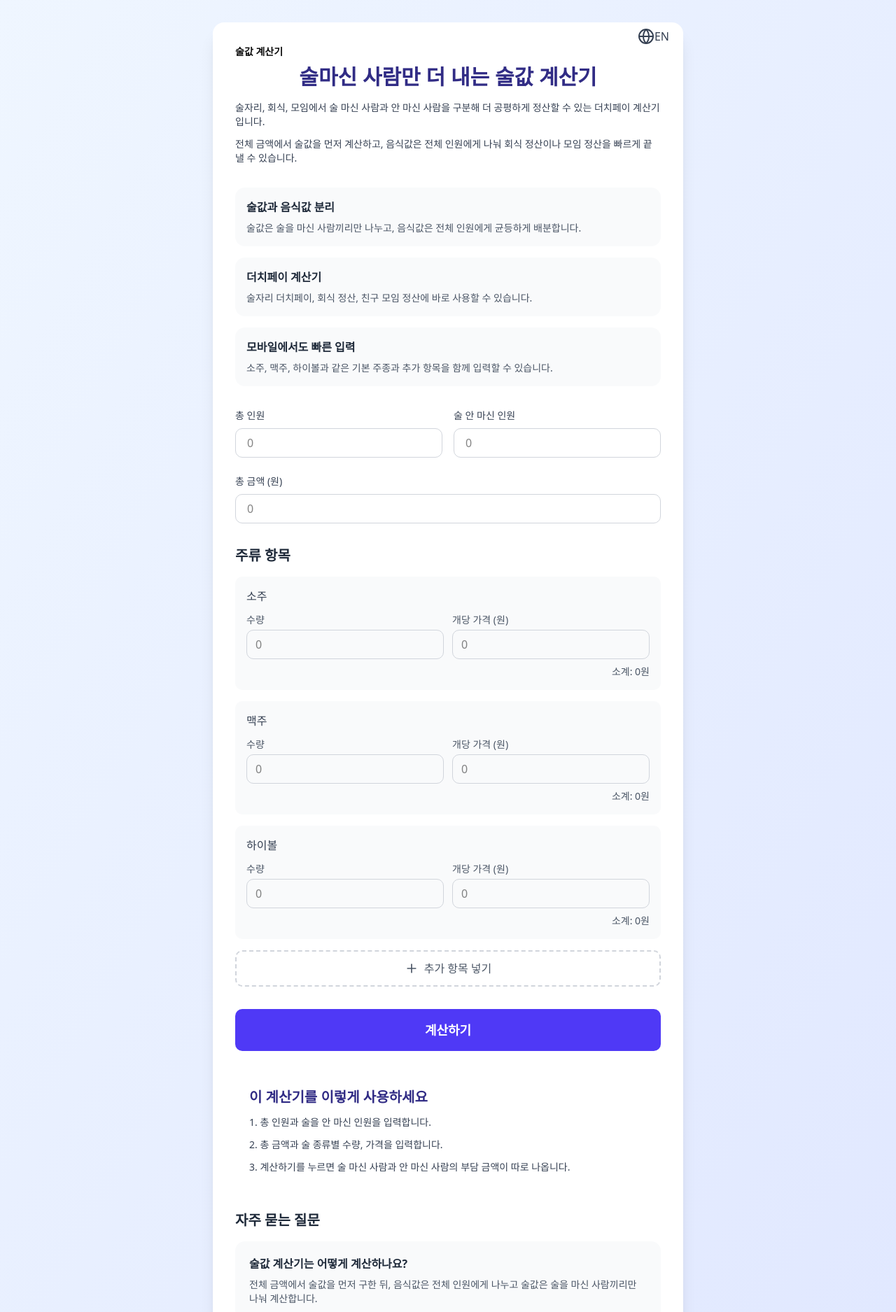
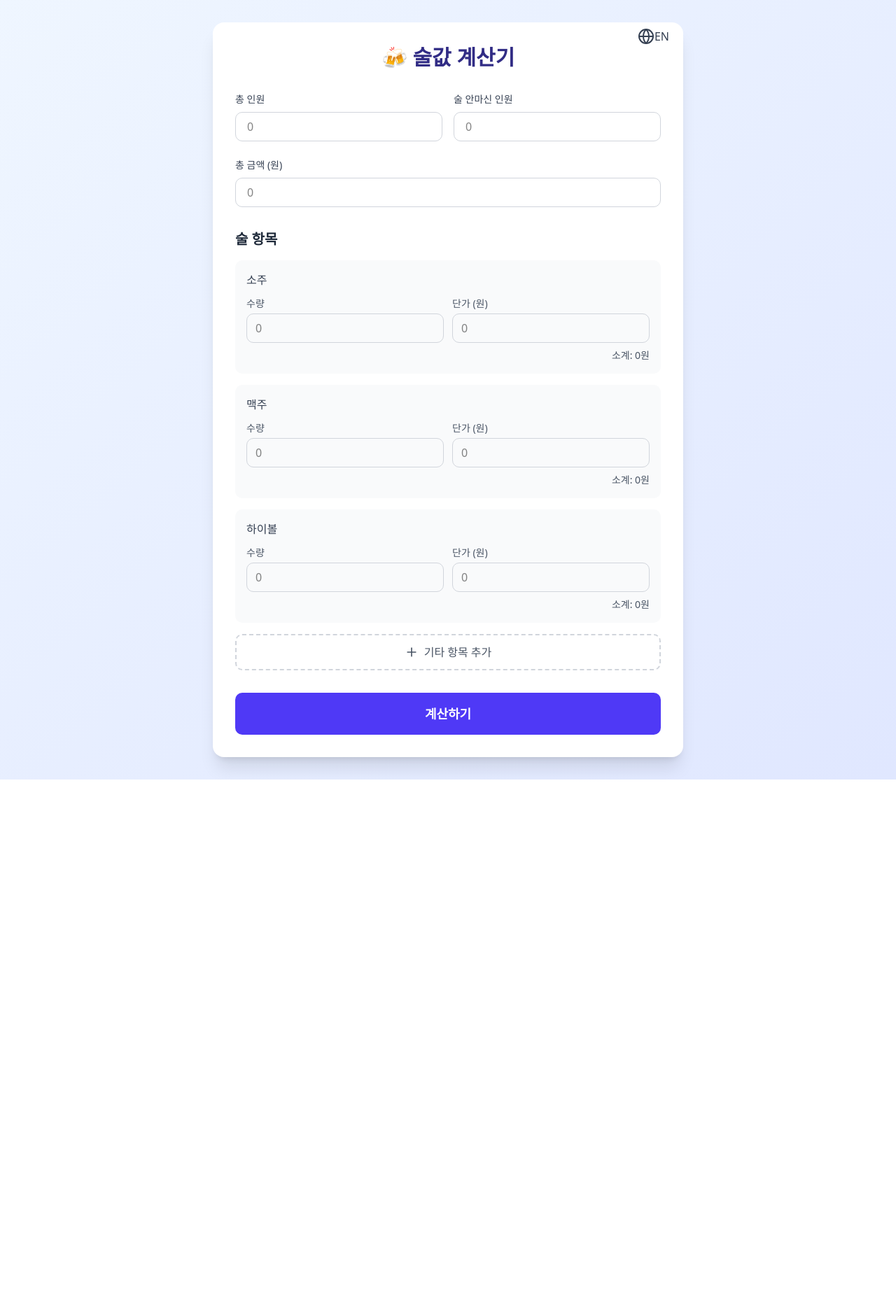
Before and after one commit to ddunho/drinkornot, a React (Vite) app: page / in a window 1280 px wide. Shown: the top 1875 px of the page at 70% size. After the commit the page ends 1114 px from the top, so only its background shows below. Built offline with nearby package versions, Linux system fonts and the light colour scheme.

Commit message:
다시 복귀

```diff
--- a/src/App.tsx
+++ b/src/App.tsx
@@ -1,7 +1,16 @@
 import { useState } from 'react';
-import { Globe, Plus, Trash2 } from 'lucide-react';
+import { Plus, Trash2, Globe } from 'lucide-react';
 
-interface Item {
+// 테스트
+
+interface DrinkItem {
+  id: string;
+  name: string;
+  quantity: number;
+  price: number;
+}
+
+interface CustomItem {
   id: string;
   name: string;
   quantity: number;
@@ -12,177 +21,124 @@ type Language = 'ko' | 'en';
 
 const translations = {
   ko: {
-    pageTitle: '술값 계산기',
-    heroTitle: '술마신 사람만 더 내는 술값 계산기',
-    heroDescription:
-      '술자리, 회식, 모임에서 술 마신 사람과 안 마신 사람을 구분해 더 공평하게 정산할 수 있는 더치페이 계산기입니다.',
-    heroDescription2:
-      '전체 금액에서 술값을 먼저 계산하고, 음식값은 전체 인원에게 나눠 회식 정산이나 모임 정산을 빠르게 끝낼 수 있습니다.',
-    feature1Title: '술값과 음식값 분리',
-    feature1Body: '술값은 술을 마신 사람끼리만 나누고, 음식값은 전체 인원에게 균등하게 배분합니다.',
-    feature2Title: '더치페이 계산기',
-    feature2Body: '술자리 더치페이, 회식 정산, 친구 모임 정산에 바로 사용할 수 있습니다.',
-    feature3Title: '모바일에서도 빠른 입력',
-    feature3Body: '소주, 맥주, 하이볼과 같은 기본 주종과 추가 항목을 함께 입력할 수 있습니다.',
+    title: '🍻 술값 계산기',
     totalPeople: '총 인원',
-    nonDrinkers: '술 안 마신 인원',
+    nonDrinkers: '술 안마신 인원',
     totalAmount: '총 금액 (원)',
-    drinkItems: '주류 항목',
+    drinkItems: '술 항목',
     soju: '소주',
     beer: '맥주',
     highball: '하이볼',
     quantity: '수량',
-    unitPrice: '개당 가격 (원)',
+    unitPrice: '단가 (원)',
     subtotal: '소계',
-    itemName: '항목 이름',
-    itemPlaceholder: '예) 칵테일, 와인, 안주 추가금',
-    addCustomItem: '추가 항목 넣기',
+    itemName: '항목명',
+    itemPlaceholder: '예: 와인, 칵테일 등',
+    addCustomItem: '기타 항목 추가',
     calculate: '계산하기',
-    result: '계산 결과',
-    totalDrinkCost: '총 술값',
-    foodCost: '음식값',
-    drinkers: '술 마신 사람',
-    nonDrinkersLabel: '술 안 마신 사람',
+    result: '💰 계산 결과',
+    totalDrinkCost: '총 술 금액:',
+    foodCost: '음식 금액:',
+    drinkers: '🍺 술 마신 사람',
+    nonDrinkersLabel: '🥤 술 안마신 사람',
     people: '명',
     won: '원',
     alertTotalPeople: '총 인원을 입력해주세요.',
-    alertNonDrinkers: '술 안 마신 인원은 총 인원보다 많을 수 없습니다.',
-    howTitle: '이 계산기를 이렇게 사용하세요',
-    how1: '총 인원과 술을 안 마신 인원을 입력합니다.',
-    how2: '총 금액과 술 종류별 수량, 가격을 입력합니다.',
-    how3: '계산하기를 누르면 술 마신 사람과 안 마신 사람의 부담 금액이 따로 나옵니다.',
-    faqTitle: '자주 묻는 질문',
-    faq1Q: '술값 계산기는 어떻게 계산하나요?',
-    faq1A:
-      '전체 금액에서 술값을 먼저 구한 뒤, 음식값은 전체 인원에게 나누고 술값은 술을 마신 사람끼리만 나눠 계산합니다.',
-    faq2Q: '더치페이 계산기와 무엇이 다른가요?',
-    faq2A:
-      '일반 더치페이는 모두 같은 금액을 내지만, 이 계산기는 술을 마신 사람과 안 마신 사람을 구분해 더 공평하게 정산합니다.',
-    faq3Q: '회식 정산이나 모임 정산에도 쓸 수 있나요?',
-    faq3A:
-      '회식, 친구 모임, 동호회 모임, 술자리처럼 술값을 구분해야 하는 대부분의 상황에서 바로 사용할 수 있습니다.',
+    alertNonDrinkers: '술 안마신 인원은 총 인원보다 클 수 없습니다.',
   },
   en: {
-    pageTitle: 'Drink Bill Calculator',
-    heroTitle: 'Drink Bill Calculator for Fair Split',
-    heroDescription:
-      'Split bills fairly between drinkers and non-drinkers for parties, team dinners, and casual gatherings.',
-    heroDescription2:
-      'Calculate drink costs first, then split the remaining food cost across everyone for a quick and fair result.',
-    feature1Title: 'Separate drinks and food',
-    feature1Body: 'Drink costs are shared only by drinkers, while food costs are split across the whole group.',
-    feature2Title: 'Useful bill splitter',
-    feature2Body: 'Use it for group dinners, parties, and any gathering where drink costs should be separated.',
-    feature3Title: 'Quick mobile input',
-    feature3Body: 'Add default drink types and custom items with quantity and unit price.',
+    title: '🍻 Drink Bill Splitter',
     totalPeople: 'Total People',
     nonDrinkers: 'Non-Drinkers',
-    totalAmount: 'Total Amount',
+    totalAmount: 'Total Amount ($)',
     drinkItems: 'Drink Items',
-    soju: 'Soju',
-    beer: 'Beer',
-    highball: 'Highball',
+    soju: 'Beer',
+    beer: 'Wine',
+    highball: 'Whiskey',
     quantity: 'Quantity',
-    unitPrice: 'Unit Price',
+    unitPrice: 'Unit Price ($)',
     subtotal: 'Subtotal',
     itemName: 'Item Name',
-    itemPlaceholder: 'ex) Cocktail, Wine',
+    itemPlaceholder: 'ex) Cocktail',
     addCustomItem: 'Add Custom Item',
     calculate: 'Calculate',
-    result: 'Result',
-    totalDrinkCost: 'Total Drink Cost',
-    foodCost: 'Food Cost',
-    drinkers: 'Drinkers',
-    nonDrinkersLabel: 'Non-Drinkers',
+    result: '💰 Calculation Result',
+    totalDrinkCost: 'Total Drink Cost:',
+    foodCost: 'Food Cost:',
+    drinkers: '🍺 Drinkers',
+    nonDrinkersLabel: '🥤 Non-Drinkers',
     people: 'people',
-    won: '',
+    won: ' dollars',
     alertTotalPeople: 'Please enter the total number of people.',
     alertNonDrinkers: 'Non-drinkers cannot exceed total people.',
-    howTitle: 'How to use this calculator',
-    how1: 'Enter the total number of people and non-drinkers.',
-    how2: 'Enter the total amount, drink quantities, and prices.',
-    how3: 'Press calculate to see separate totals for drinkers and non-drinkers.',
-    faqTitle: 'FAQ',
-    faq1Q: 'How does this calculator work?',
-    faq1A:
-      'It calculates the total drink cost first, splits food cost across everyone, and then shares drink cost only among drinkers.',
-    faq2Q: 'How is it different from a normal split bill calculator?',
-    faq2A:
-      'A normal split divides everything equally, but this calculator separates drinkers and non-drinkers for a fairer result.',
-    faq3Q: 'Can I use it for work dinners or group outings?',
-    faq3A:
-      'Yes. It works well for team dinners, parties, and any group outing where drink costs need to be separated.',
   },
-} as const;
-
-const defaultDrinks: Item[] = [
-  { id: 'soju', name: 'soju', quantity: 0, price: 0 },
-  { id: 'beer', name: 'beer', quantity: 0, price: 0 },
-  { id: 'highball', name: 'highball', quantity: 0, price: 0 },
-];
+};
 
 export default function App() {
   const [language, setLanguage] = useState<Language>('ko');
-  const [totalPeople, setTotalPeople] = useState(0);
-  const [nonDrinkers, setNonDrinkers] = useState(0);
-  const [totalAmount, setTotalAmount] = useState(0);
-  const [drinks, setDrinks] = useState<Item[]>(defaultDrinks);
-  const [customItems, setCustomItems] = useState<Item[]>([]);
+  const [totalPeople, setTotalPeople] = useState<number>(0);
+  const [nonDrinkers, setNonDrinkers] = useState<number>(0);
+  const [totalAmount, setTotalAmount] = useState<number>(0);
+
+  const [drinks, setDrinks] = useState<DrinkItem[]>([
+    { id: 'soju', name: 'soju', quantity: 0, price: 0 },
+    { id: 'beer', name: 'beer', quantity: 0, price: 0 },
+    { id: 'highball', name: 'highball', quantity: 0, price: 0 },
+  ]);
+
+  const [customItems, setCustomItems] = useState<CustomItem[]>([]);
   const [showResult, setShowResult] = useState(false);
 
   const t = translations[language];
-  const formatter = new Intl.NumberFormat(language === 'ko' ? 'ko-KR' : 'en-US');
-
-  const formatCurrency = (value: number) => {
-    if (language === 'ko') {
-      return `${formatter.format(value)}${t.won}`;
-    }
-
-    return `$${formatter.format(value)}`;
-  };
 
   const toggleLanguage = () => {
-    setLanguage((prev) => (prev === 'ko' ? 'en' : 'ko'));
+    setLanguage(prev => prev === 'ko' ? 'en' : 'ko');
   };
 
   const addCustomItem = () => {
-    setCustomItems((prev) => [
-      ...prev,
-      { id: Date.now().toString(), name: '', quantity: 0, price: 0 },
-    ]);
+    const newItem: CustomItem = {
+      id: Date.now().toString(),
+      name: '',
+      quantity: 0,
+      price: 0,
+    };
+    setCustomItems([...customItems, newItem]);
   };
 
   const removeCustomItem = (id: string) => {
-    setCustomItems((prev) => prev.filter((item) => item.id !== id));
+    setCustomItems(customItems.filter(item => item.id !== id));
   };
 
-  const updateCustomItem = (id: string, field: keyof Item, value: string | number) => {
-    setCustomItems((prev) =>
-      prev.map((item) => (item.id === id ? { ...item, [field]: value } : item)),
-    );
+  const updateCustomItem = (id: string, field: keyof CustomItem, value: string | number) => {
+    setCustomItems(customItems.map(item =>
+      item.id === id ? { ...item, [field]: value } : item
+    ));
   };
 
   const updateDrink = (id: string, field: 'quantity' | 'price', value: number) => {
-    setDrinks((prev) =>
-      prev.map((drink) => (drink.id === id ? { ...drink, [field]: value } : drink)),
-    );
+    setDrinks(drinks.map(drink =>
+      drink.id === id ? { ...drink, [field]: value } : drink
+    ));
   };
 
   const calculateTotal = () => {
-    const drinkTotal = drinks.reduce((sum, drink) => sum + drink.quantity * drink.price, 0);
-    const customTotal = customItems.reduce((sum, item) => sum + item.quantity * item.price, 0);
+    const drinkTotal = drinks.reduce((sum, drink) => sum + (drink.quantity * drink.price), 0);
+    const customTotal = customItems.reduce((sum, item) => sum + (item.quantity * item.price), 0);
     const totalDrinkCost = drinkTotal + customTotal;
+
     const foodCost = totalAmount - totalDrinkCost;
     const drinkers = totalPeople - nonDrinkers;
     const foodPerPerson = totalPeople > 0 ? foodCost / totalPeople : 0;
     const drinkPerPerson = drinkers > 0 ? totalDrinkCost / drinkers : 0;
+    const drinkerTotal = foodPerPerson + drinkPerPerson;
+    const nonDrinkerTotal = foodPerPerson;
 
     return {
       totalDrinkCost,
       foodCost,
       drinkers,
-      drinkerTotal: Math.round(foodPerPerson + drinkPerPerson),
-      nonDrinkerTotal: Math.round(foodPerPerson),
+      drinkerTotal: Math.round(drinkerTotal),
+      nonDrinkerTotal: Math.round(nonDrinkerTotal),
     };
   };
 
@@ -191,68 +147,47 @@ export default function App() {
       alert(t.alertTotalPeople);
       return;
     }
-
     if (nonDrinkers > totalPeople) {
       alert(t.alertNonDrinkers);
       return;
     }
-
     setShowResult(true);
   };
 
   const result = showResult ? calculateTotal() : null;
 
-  const getDrinkName = (drinkId: string) => {
-    const drinkNames: Record<string, 'soju' | 'beer' | 'highball'> = {
+  const getDrinkName = (drinkId: string): string => {
+    const drinkNames: Record<string, keyof typeof translations.ko> = {
       soju: 'soju',
       beer: 'beer',
       highball: 'highball',
     };
-
-    return t[drinkNames[drinkId]];
+    return t[drinkNames[drinkId]] || drinkId;
   };
 
   return (
     <div className="min-h-screen bg-gradient-to-br from-blue-50 to-indigo-100 py-8 px-4">
-      <main className="max-w-2xl mx-auto bg-white rounded-2xl shadow-xl p-8 relative">
+      <div className="max-w-2xl mx-auto bg-white rounded-2xl shadow-xl p-8 relative">
+        {/* Language Toggle */}
         <button
-          type="button"
           onClick={toggleLanguage}
           className="absolute top-2 right-2 sm:top-4 sm:right-4 flex items-center gap-1 px-3 py-1.5 bg-gray-100 hover:bg-gray-200 rounded-lg transition-colors text-xs font-medium text-gray-700 sm:gap-2 sm:px-4 sm:py-2 sm:text-sm cursor-pointer"
-          aria-label="Toggle language"
         >
           <Globe className="w-3 h-3 sm:w-4 sm:h-4" />
-          {language === 'ko' ? 'EN' : 'KO'}
+          {language === 'ko' ? 'EN' : '한국어'}
         </button>
 
-        <section className="mt-10 sm:mt-0 mb-8">
-          <p className="text-sm font-semibold text-indigo-600 mb-2">{t.pageTitle}</p>
-          <h1 className="text-3xl sm:text-4xl font-bold text-center text-indigo-900 leading-tight mb-4">
-            {t.heroTitle}
-          </h1>
-          <p className="text-sm sm:text-base text-gray-700 leading-7 mb-3">{t.heroDescription}</p>
-          <p className="text-sm sm:text-base text-gray-700 leading-7">{t.heroDescription2}</p>
-        </section>
+        <h1 className="text-3xl sm:text-4xl font-bold text-center mb-8 text-indigo-900 mt-10 sm:mt-0 leading-tight">
+          {t.title}
+        </h1>
 
-        <section className="grid grid-cols-1 md:grid-cols-3 gap-4 mb-8">
-          <article className="bg-gray-50 rounded-xl p-4">
-            <h2 className="text-base font-semibold text-gray-800 mb-2">{t.feature1Title}</h2>
-            <p className="text-sm text-gray-600 leading-6">{t.feature1Body}</p>
-          </article>
-          <article className="bg-gray-50 rounded-xl p-4">
-            <h2 className="text-base font-semibold text-gray-800 mb-2">{t.feature2Title}</h2>
-            <p className="text-sm text-gray-600 leading-6">{t.feature2Body}</p>
-          </article>
-          <article className="bg-gray-50 rounded-xl p-4">
-            <h2 className="text-base font-semibold text-gray-800 mb-2">{t.feature3Title}</h2>
-            <p className="text-sm text-gray-600 leading-6">{t.feature3Body}</p>
-          </article>
-        </section>
-
-        <section className="space-y-6 mb-8" aria-label="Calculator input">
+        {/* Basic Info Input */}
+        <div className="space-y-6 mb-8">
           <div className="grid grid-cols-1 md:grid-cols-2 gap-4">
             <div>
-              <label className="block text-sm font-medium text-gray-700 mb-2">{t.totalPeople}</label>
+              <label className="block text-sm font-medium text-gray-700 mb-2">
+                {t.totalPeople}
+              </label>
               <input
                 type="number"
                 value={totalPeople || ''}
@@ -263,7 +198,9 @@ export default function App() {
               />
             </div>
             <div>
-              <label className="block text-sm font-medium text-gray-700 mb-2">{t.nonDrinkers}</label>
+              <label className="block text-sm font-medium text-gray-700 mb-2">
+                {t.nonDrinkers}
+              </label>
               <input
                 type="number"
                 value={nonDrinkers || ''}
@@ -276,7 +213,9 @@ export default function App() {
           </div>
 
           <div>
-            <label className="block text-sm font-medium text-gray-700 mb-2">{t.totalAmount}</label>
+            <label className="block text-sm font-medium text-gray-700 mb-2">
+              {t.totalAmount}
+            </label>
             <input
               type="number"
               value={totalAmount || ''}
@@ -286,9 +225,10 @@ export default function App() {
               min="0"
             />
           </div>
-        </section>
+        </div>
 
-        <section className="mb-8">
+        {/* Drink Items */}
+        <div className="mb-8">
           <h2 className="text-xl font-semibold mb-4 text-gray-800">{t.drinkItems}</h2>
           <div className="space-y-4">
             {drinks.map((drink) => (
@@ -319,18 +259,17 @@ export default function App() {
                   </div>
                 </div>
                 <div className="text-right mt-2 text-sm text-gray-600">
-                  {t.subtotal}: {formatCurrency(drink.quantity * drink.price)}
+                  {t.subtotal}: {(drink.quantity * drink.price).toLocaleString()}{t.won}
                 </div>
               </div>
             ))}
 
+            {/* Custom Items */}
             {customItems.map((item) => (
               <div key={item.id} className="bg-amber-50 p-4 rounded-lg relative">
                 <button
-                  type="button"
                   onClick={() => removeCustomItem(item.id)}
                   className="absolute top-2 right-2 text-red-500 hover:text-red-700 cursor-pointer"
-                  aria-label="Remove custom item"
                 >
                   <Trash2 className="w-5 h-5" />
                 </button>
@@ -369,13 +308,12 @@ export default function App() {
                   </div>
                 </div>
                 <div className="text-right mt-2 text-sm text-gray-600">
-                  {t.subtotal}: {formatCurrency(item.quantity * item.price)}
+                  {t.subtotal}: {(item.quantity * item.price).toLocaleString()}{t.won}
                 </div>
               </div>
             ))}
 
             <button
-              type="button"
               onClick={addCustomItem}
               className="w-full py-3 border-2 border-dashed border-gray-300 rounded-lg text-gray-600 hover:border-indigo-400 hover:text-indigo-600 transition-colors flex items-center justify-center gap-2 cursor-pointer"
             >
@@ -383,28 +321,29 @@ export default function App() {
               {t.addCustomItem}
             </button>
           </div>
-        </section>
+        </div>
 
+        {/* Calculate Button */}
         <button
-          type="button"
           onClick={handleCalculate}
           className="w-full py-4 bg-indigo-600 text-white rounded-lg hover:bg-indigo-700 transition-colors font-semibold text-lg cursor-pointer"
         >
           {t.calculate}
         </button>
 
+        {/* Result Display */}
         {showResult && result && (
-          <section className="mt-8 space-y-4" aria-live="polite">
+          <div className="mt-8 space-y-4">
             <div className="bg-gradient-to-r from-indigo-500 to-purple-600 text-white p-6 rounded-xl">
               <h2 className="text-xl font-semibold mb-4">{t.result}</h2>
               <div className="space-y-3">
                 <div className="flex justify-between items-center">
                   <span>{t.totalDrinkCost}</span>
-                  <span className="font-bold text-lg">{formatCurrency(result.totalDrinkCost)}</span>
+                  <span className="font-bold text-lg">{result.totalDrinkCost.toLocaleString()}{t.won}</span>
                 </div>
                 <div className="flex justify-between items-center">
                   <span>{t.foodCost}</span>
-                  <span className="font-bold text-lg">{formatCurrency(result.foodCost)}</span>
+                  <span className="font-bold text-lg">{result.foodCost.toLocaleString()}{t.won}</span>
                 </div>
               </div>
             </div>
@@ -416,7 +355,7 @@ export default function App() {
                   ({result.drinkers} {t.people})
                 </p>
                 <p className="text-3xl font-bold text-rose-600">
-                  {formatCurrency(result.drinkerTotal)}
+                  {result.drinkerTotal.toLocaleString()}{t.won}
                 </p>
               </div>
 
@@ -426,41 +365,13 @@ export default function App() {
                   ({nonDrinkers} {t.people})
                 </p>
                 <p className="text-3xl font-bold text-green-600">
-                  {formatCurrency(result.nonDrinkerTotal)}
+                  {result.nonDrinkerTotal.toLocaleString()}{t.won}
                 </p>
               </div>
             </div>
-          </section>
+          </div>
         )}
-
-        <section className="mt-8 bg-indigo-50 rounded-xl p-5">
-          <h2 className="text-xl font-semibold text-indigo-900 mb-3">{t.howTitle}</h2>
-          <ol className="space-y-3 text-sm text-gray-700 leading-6">
-            <li>1. {t.how1}</li>
-            <li>2. {t.how2}</li>
-            <li>3. {t.how3}</li>
-          </ol>
-        </section>
-
-        <section className="mt-8 space-y-4">
-          <h2 className="text-xl font-semibold text-gray-800">{t.faqTitle}</h2>
-
-          <article className="bg-gray-50 rounded-xl p-5">
-            <h3 className="font-semibold text-gray-800 mb-2">{t.faq1Q}</h3>
-            <p className="text-sm text-gray-600 leading-6">{t.faq1A}</p>
-          </article>
-
-          <article className="bg-gray-50 rounded-xl p-5">
-            <h3 className="font-semibold text-gray-800 mb-2">{t.faq2Q}</h3>
-            <p className="text-sm text-gray-600 leading-6">{t.faq2A}</p>
-          </article>
-
-          <article className="bg-gray-50 rounded-xl p-5">
-            <h3 className="font-semibold text-gray-800 mb-2">{t.faq3Q}</h3>
-            <p className="text-sm text-gray-600 leading-6">{t.faq3A}</p>
-          </article>
-        </section>
-      </main>
+      </div>
     </div>
   );
 }
```
